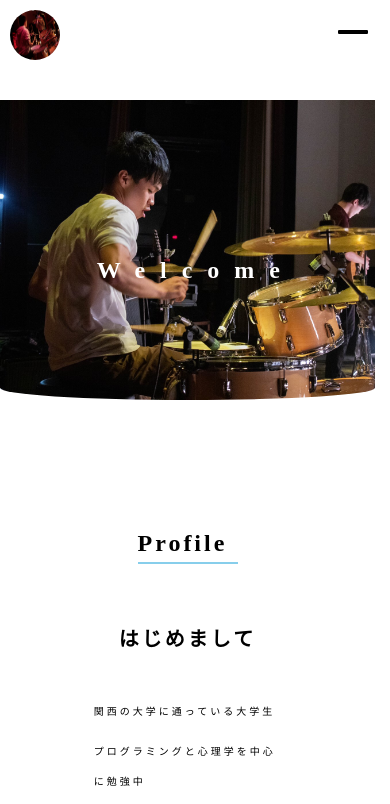
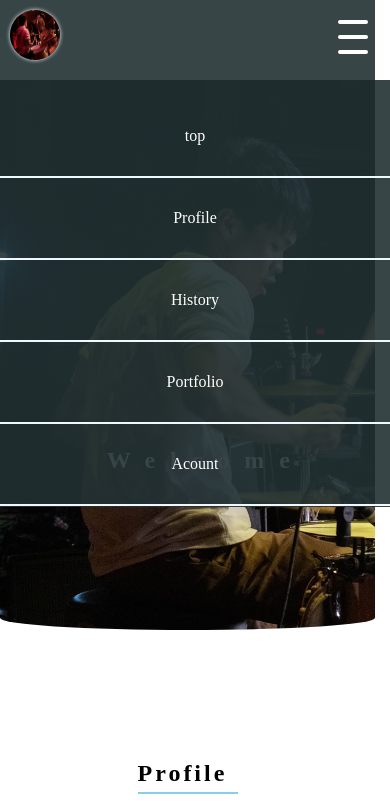
Before and after one commit to kanatani/Self-Introduction, a website: page public/index.html in a window 390 px wide. Shown: the top 804 px of the page. Drawn offline with Linux system fonts and the light colour scheme.

Commit message:
humburger

```diff
--- a/public/css/style.css
+++ b/public/css/style.css
@@ -394,6 +394,9 @@ footer {
 
     header {
         height: 80px;
+        z-index: 10;
+        width: 100%;
+        background-color: rgba(34, 49, 52, 0.9);
     }
 
     .header-left {
@@ -416,12 +419,13 @@ footer {
     /* ハンバーガー */
     .humburger {
         display: block;
-        position: relative;
-        float: right;
-    }
-
-    .icon {
-        margin: 20px;
+        position: absolute;
+        top: 20px;
+        right: 5px;
+        width: 50px;
+        height: 44px;
+        cursor: pointer;
+        transition: 1s;
     }
 
     .icon span {
@@ -430,17 +434,74 @@ footer {
         top: 30px;
         width: 30px;
         height: 4px;
-        background-color: black;
+        background-color: rgb(255, 255, 255);
         border-radius: 8px;
+        transition: ease 0.75s;
     }
 
+    .icon span:nth-of-type(1) {
+        top: 0px;
+    }
+
+    .icon span:nth-of-type(2) {
+        top: 15px;
+    }
+
+    .icon span:nth-of-type(3) {
+        bottom: 0px;
+    }
+
+    .close span:nth-of-type(1) {
+        top: 15px;
+        transform: rotate(-45deg);
+    }
+
+    .close span:nth-of-type(2) {
+        opacity: 0;
+    }
+
+    .close span:nth-of-type(3) {
+        top: 15px;
+        transform: rotate(45deg);
+    }
+
+    .sm-nav {
+        position: absolute;
+        top: 80px;
+        z-index: 10;
+        width: 100%;
+        background-color: rgba(34, 49, 52, 0.9);
+        display: block;
+        height: 427px;
+    }
+
+    .sm-nav ul {
+        flex-direction: column;
+        width: 100%;
+        text-align: center;
+        padding-left: 0px;
+      }
+
+    .sm-nav li {
+        display: block;
+        height: 80px;
+        border-bottom: 2px solid aliceblue;
+      }
+
+    .sm-nav a{
+        line-height: 80px;
+        color: white;
+      }
+
+      /* main message */
     .main {
         background-image: url("../img/main/main_image.JPG");
-        height: 300px;
+        height: 550px;
         width: 100%;
         background-size: cover;
         margin: auto;
         text-align: center;
+        position: relative;
     }
 
     .main-message {
@@ -448,7 +509,9 @@ footer {
     }
 
     .welcome-message {
-        padding-top: 20px;
+        position: absolute;
+        bottom: 0;
+         right: 70px;
     }
 
     .message-span {
@@ -457,7 +520,7 @@ footer {
 
     /* プロフィール */
     .profile {
-        height: 400px;
+        height: 500px;
     }
 
     .profile-message {
@@ -465,12 +528,12 @@ footer {
     }
 
     .profile-message-title {
-        font-size: 20px;
+        font-size: 24px;
     }
 
     .profile-message p{
         padding-left: 0px;
-        font-size: 10px;
+        font-size: 11px;
     }
 
     /* 経歴 */
@@ -566,17 +629,19 @@ footer {
 
     .footer-url {
         text-align: center;
-        height: 450px;
+        height: 300px;
     }
 
     .footer-list {
         display: block;
         padding-left: 0px;
+        line-height: 60px;
     }
 
     .footer-list li{
-        height: 70px;
+        display: block;
+        height: 60px;
+        border-bottom: 2px solid aliceblue;
     }
 
-
 }
--- a/public/index.html
+++ b/public/index.html
@@ -15,8 +15,8 @@
                     <h2 class="header-title">Kanatani Profile</h2>
                 </div>
                 <div class="sm">
-                    <div class="humburger">
-                        <div class="icon">
+                    <div class="humburger" id="hum">
+                        <div class="icon" id="icon">
                             <span></span>
                             <span></span>
                             <span></span>
@@ -176,5 +176,6 @@
                 </div>
             </footer>
         </div>
+        <script src="js/humburger.js"></script>
     </body>
 </html>
--- /dev/null
+++ b/public/js/humburger.js
@@ -0,0 +1,11 @@
+window.onload = function() {
+
+    let icon = document.getElementById('icon');
+
+    let hum = document.getElementById('hum');
+
+    hum.addEventListener('click', function (){
+        icon.classList.toggle('close');
+    });
+
+}
```
